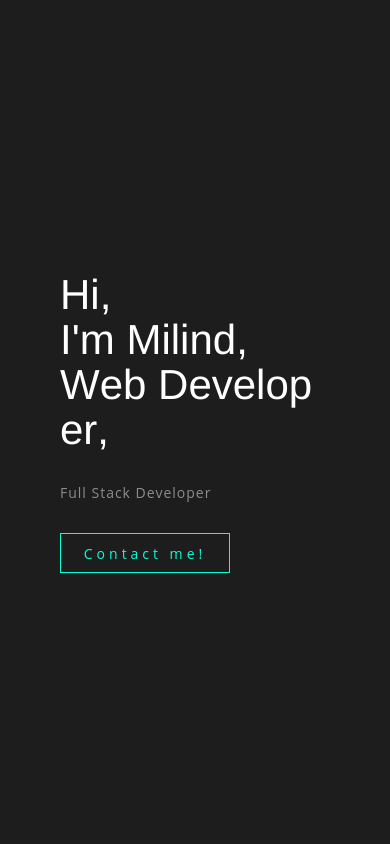
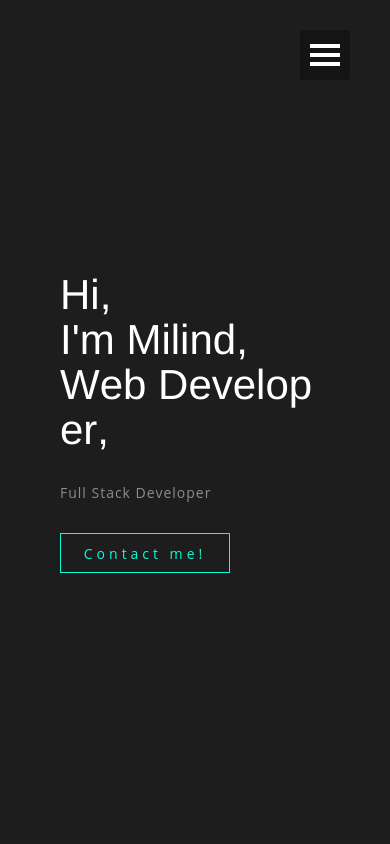
Before and after one commit to sambit-sunny/dev-portfolio, a React (Create React App) app: page / in a window 390 px wide. Shown: the top 844 px of the page. Built offline with nearby package versions, Linux system fonts and the light colour scheme.

Commit message:
Add hamburger

```diff
--- a/src/App.js
+++ b/src/App.js
@@ -4,10 +4,12 @@ import Home from "./pages/Home/Home";
 import Projects from "./pages/Projects/Projects";
 
 import "./App.css";
+import Hamburger from "./components/Hamburger/Hamburger";
 
 function App() {
     return (
         <>
+            <Hamburger />
             <Home />
             <About />
             <Projects />
--- /dev/null
+++ b/src/components/Hamburger/Hamburger.css
@@ -0,0 +1,40 @@
+.ham {
+    background-color: #000;
+    opacity: 0.3;
+    width: 5rem;
+    aspect-ratio: 1 / 1;
+    position: fixed;
+    top: 30px;
+    right: 40px;
+    border-radius: 3px;
+    transition: all ease 0.3s;
+    z-index: 1
+}
+
+.ham-overlay:hover + .ham {
+    border-radius: 50%;
+}
+
+.ham-overlay {
+    background: transparent;
+    width: 5rem;
+    aspect-ratio: 1 / 1;
+    position: absolute;
+    top: 30px;
+    right: 40px;
+    display: flex;
+    flex-direction: column;
+    justify-content: center;
+    align-items: center;
+    gap: 0.5rem;
+    border-radius: 3px;
+    z-index: 2;
+}
+
+.ham-overlay > .bar {
+    position: relative;
+    width: 3rem;
+    height: 0.4rem;
+    background-color: #fff;
+    /* opacity: 0.9; */
+}
--- /dev/null
+++ b/src/components/Hamburger/Hamburger.js
@@ -0,0 +1,14 @@
+import "./Hamburger.css";
+
+export default function Hamburger() {
+    return (
+        <>
+            <div className="ham-overlay">
+                <div className="bar left"></div>
+                <div className="bar right"></div>
+                <div className="bar left"></div>
+            </div>
+            <div className="ham"></div>
+        </>
+    );
+}
```
